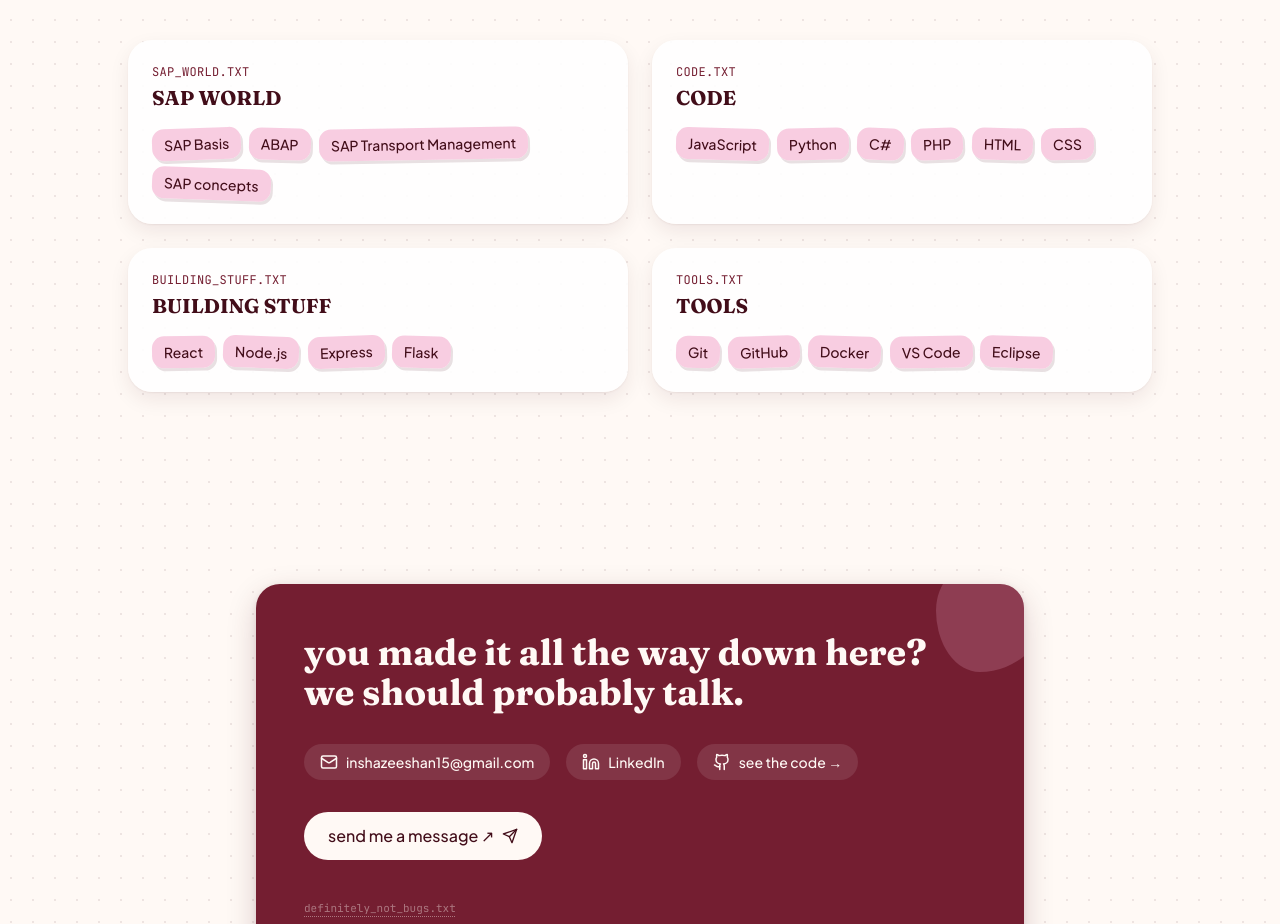
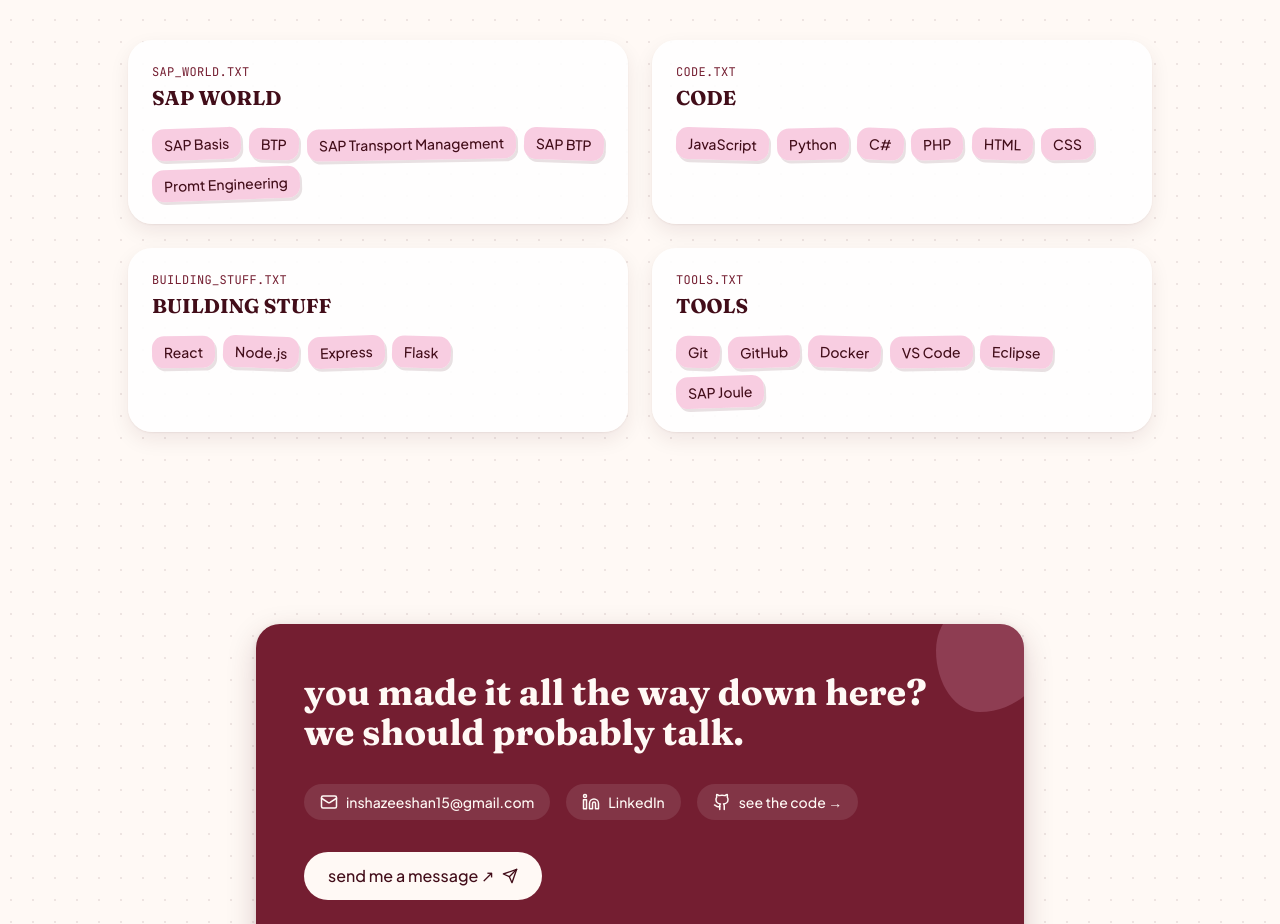
Before and after one commit to InshaZeeshan/insha-portfolio, a React (Vite) app: page / in a window 1280 px wide. Shown: the part 3181-4105 px from the top of the page. Built offline with nearby package versions, Linux system fonts and the light colour scheme.

Commit message:
Update skills items for SAP and tools categories

```diff
--- a/src/data/skills.js
+++ b/src/data/skills.js
@@ -7,7 +7,7 @@
     id: 'sap-world',
     label: 'SAP WORLD',
     file: 'sap_world.txt',
-    items: ['SAP Basis', 'ABAP', 'SAP Transport Management', 'SAP concepts'],
+    items: ['SAP Basis', 'BTP', 'SAP Transport Management', 'SAP BTP', 'Promt Engineering'],
   },
   {
     id: 'code',
@@ -25,7 +25,7 @@
     id: 'tools',
     label: 'TOOLS',
     file: 'tools.txt',
-    items: ['Git', 'GitHub', 'Docker', 'VS Code', 'Eclipse'],
+    items: ['Git', 'GitHub', 'Docker', 'VS Code', 'Eclipse', 'SAP Joule'],
   },
 ]
 
```
